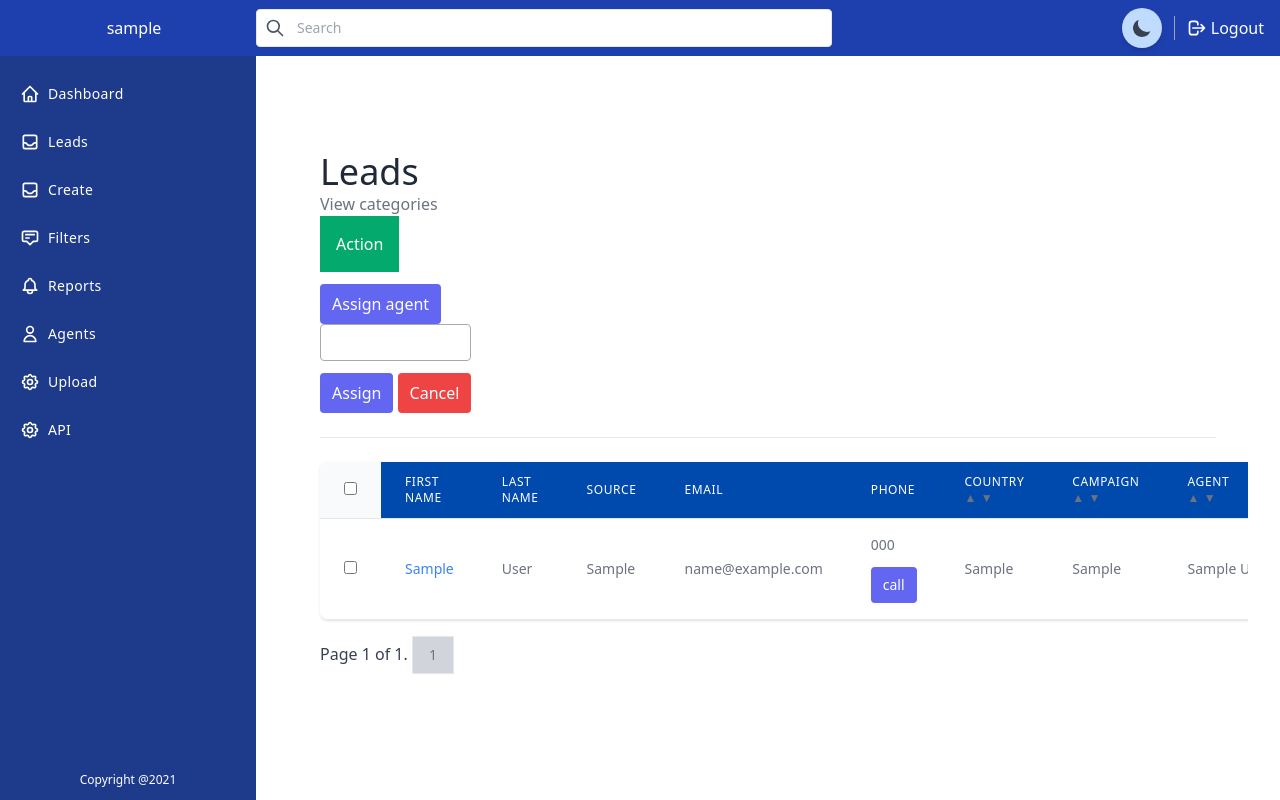
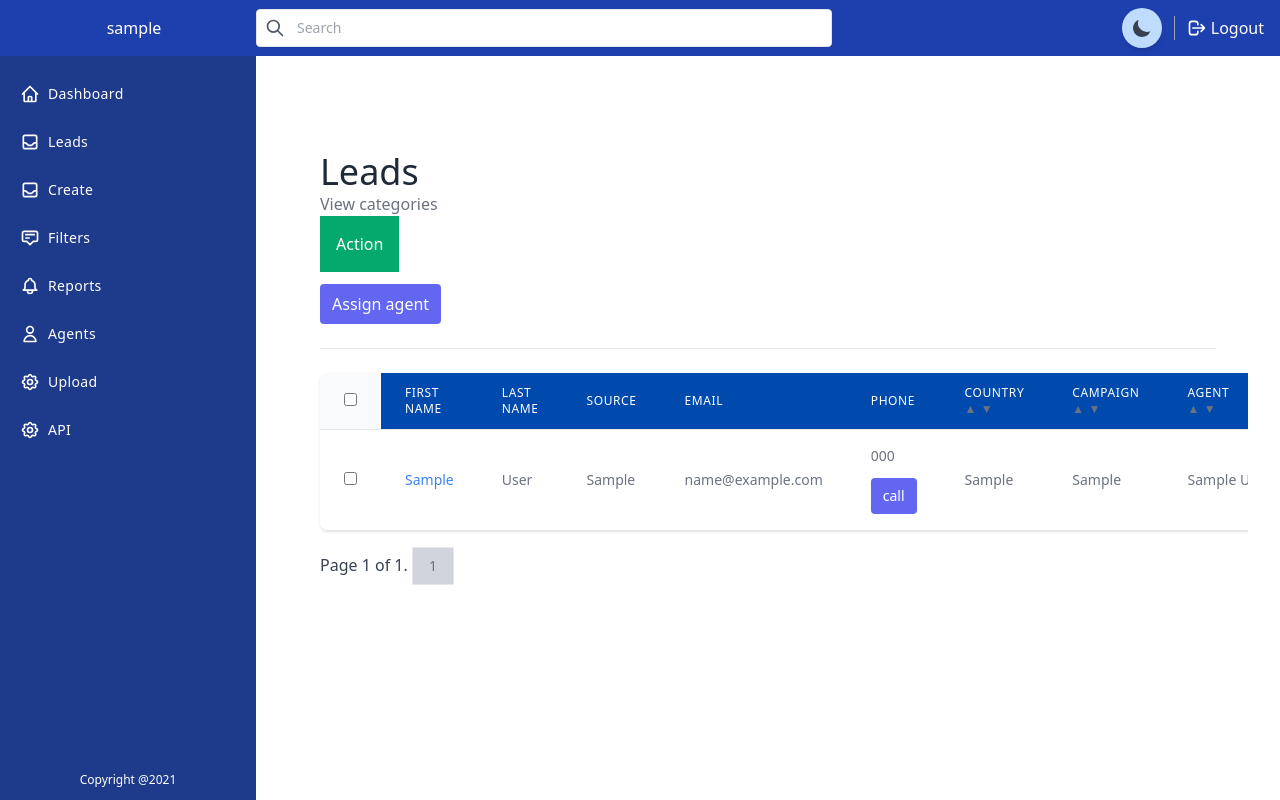
Before and after one commit to bilo2bil3/kingcrm, a Django app: page /leads/ in a window 1280 px wide; the page is wider, and only the part inside the window is pictured. Run offline with Django 3.2, Linux system fonts and the light colour scheme; a user stored in the database is signed in; tables that the repository leaves empty hold one stand-in row (values such as "Sample post"); parts of the project's set-up code (start-up, migrations or seed data) failed here and were passed over; some libraries are stand-ins or nearby versions.

Commit message:
Update lead_list.html

```diff
--- a/leads/templates/leads/lead_list.html
+++ b/leads/templates/leads/lead_list.html
@@ -19,7 +19,7 @@
       <a href="{{ export_link }}">Export</a>
       <a href="#" id="assign-leads-random">Assign Random</a>
 
-        <div id="assign-leads-view-1">
+<!--         <div id="assign-leads-view-1">
                             <button id="show-assign-leads" class="mt-3 text-white bg-indigo-500 border-0 py-2 px-3 focus:outline-none hover:bg-indigo-600 rounded">
                                 Assign agent
                             </button>
@@ -39,7 +39,7 @@
                             <button id="hide-assign-leads" class="mt-3 text-white bg-red-500 border-0 py-2 px-3 focus:outline-none hover:bg-red-600 rounded">
                                 Cancel
                             </button>
-                        </div>
+                        </div> -->
 
 
     </div>
```
